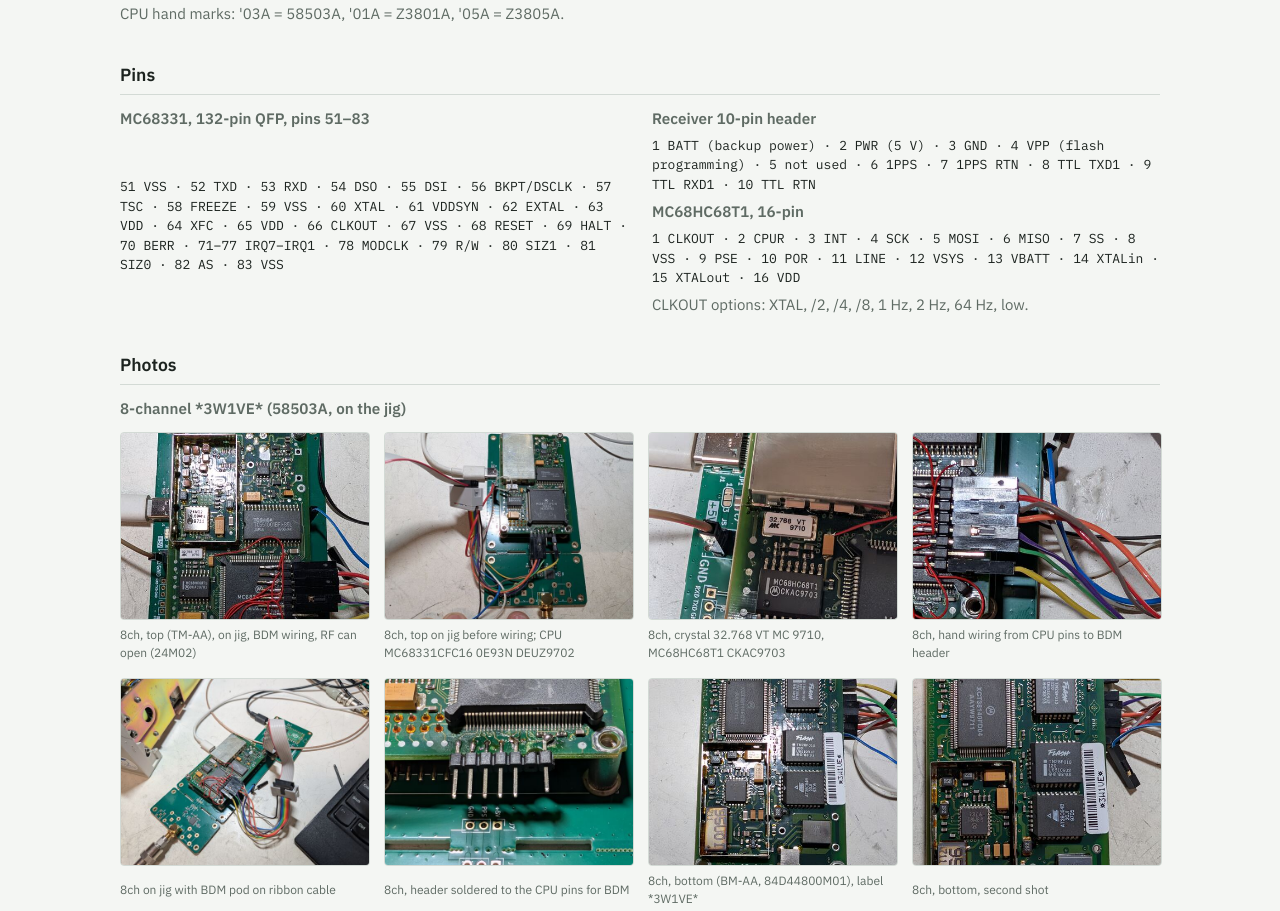
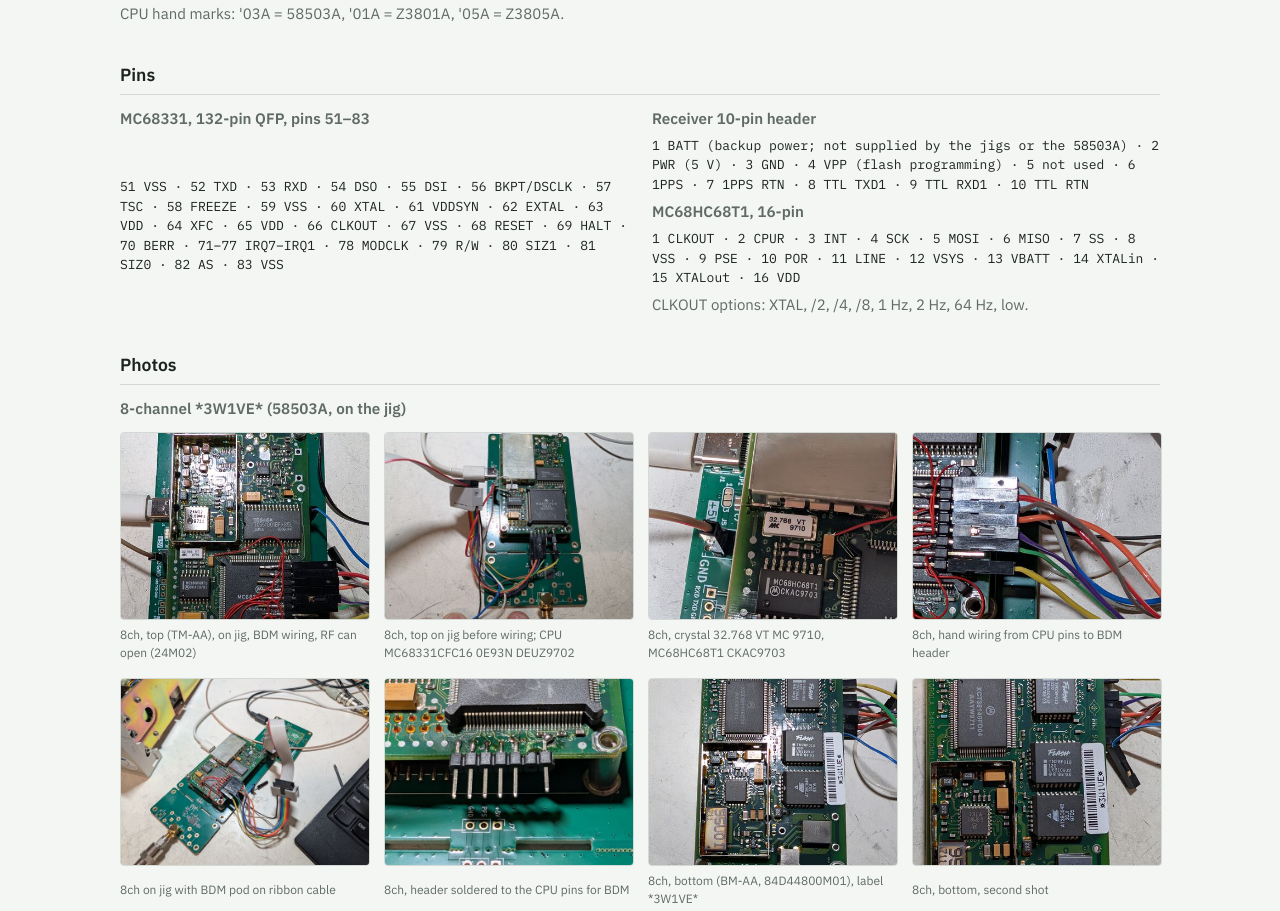
Before and after one commit to charlieh0tel/oncore-vp, a plain HTML site: page index.html in a window 1280 px wide. Shown: the part 5328-6239 px from the top of the page. Drawn offline with Linux system fonts and the light colour scheme.

Commit message:
BATT (header pin 1) not supplied by the jigs or the 58503A; VBATT open item dropped

```diff
--- a/index.html
+++ b/index.html
@@ -324,7 +324,7 @@ CS7    $FFE8 $7830   CS8 $0004 $7830   CS9 $1006 $7870   CS10 $1806 $7870</pre>
     </div>
     <div style="display:grid;gap:6px;min-width:0">
       <h3>Receiver 10-pin header</h3>
-      <p class="mono">1 BATT (backup power) &middot; 2 PWR (5 V) &middot; 3 GND &middot; 4 VPP (flash programming) &middot; 5 not used &middot; 6 1PPS &middot; 7 1PPS RTN &middot; 8 TTL TXD1 &middot; 9 TTL RXD1 &middot; 10 TTL RTN</p>
+      <p class="mono">1 BATT (backup power; not supplied by the jigs or the 58503A) &middot; 2 PWR (5 V) &middot; 3 GND &middot; 4 VPP (flash programming) &middot; 5 not used &middot; 6 1PPS &middot; 7 1PPS RTN &middot; 8 TTL TXD1 &middot; 9 TTL RXD1 &middot; 10 TTL RTN</p>
       <h3>MC68HC68T1, 16-pin</h3>
       <p class="mono">1 CLKOUT &middot; 2 CPUR &middot; 3 INT &middot; 4 SCK &middot; 5 MOSI &middot; 6 MISO &middot; 7 SS &middot; 8 VSS &middot; 9 PSE &middot; 10 POR &middot; 11 LINE &middot; 12 VSYS &middot; 13 VBATT &middot; 14 XTALin &middot; 15 XTALout &middot; 16 VDD</p>
       <p class="sub">CLKOUT options: XTAL, /2, /4, /8, 1 Hz, 2 Hz, 64 Hz, low.</p>
@@ -375,7 +375,6 @@ CS7    $FFE8 $7830   CS8 $0004 $7830   CS9 $1006 $7870   CS10 $1806 $7870</pre>
     <li>Confirm the &divide;656 is in the hybrid (29.110 kHz on a hybrid pin, traced to EXTAL).</li>
     <li>Hybrid (TCXO) frequency error and its sign (0.17 ppm from the drift).</li>
     <li>Trace QSPI PCS1 to its part.</li>
-    <li>T1 VBATT: likely fed from header pin 1 (BATT); whether the jigs supply it.</li>
     <li>Whether CS9/CS10 have chips fitted (CS0&ndash;CS3, CS6 are never accessed; CS5 is one boot read).</li>
   </ul>
 </section>
```
Also changed, not shown: 1 other file.
